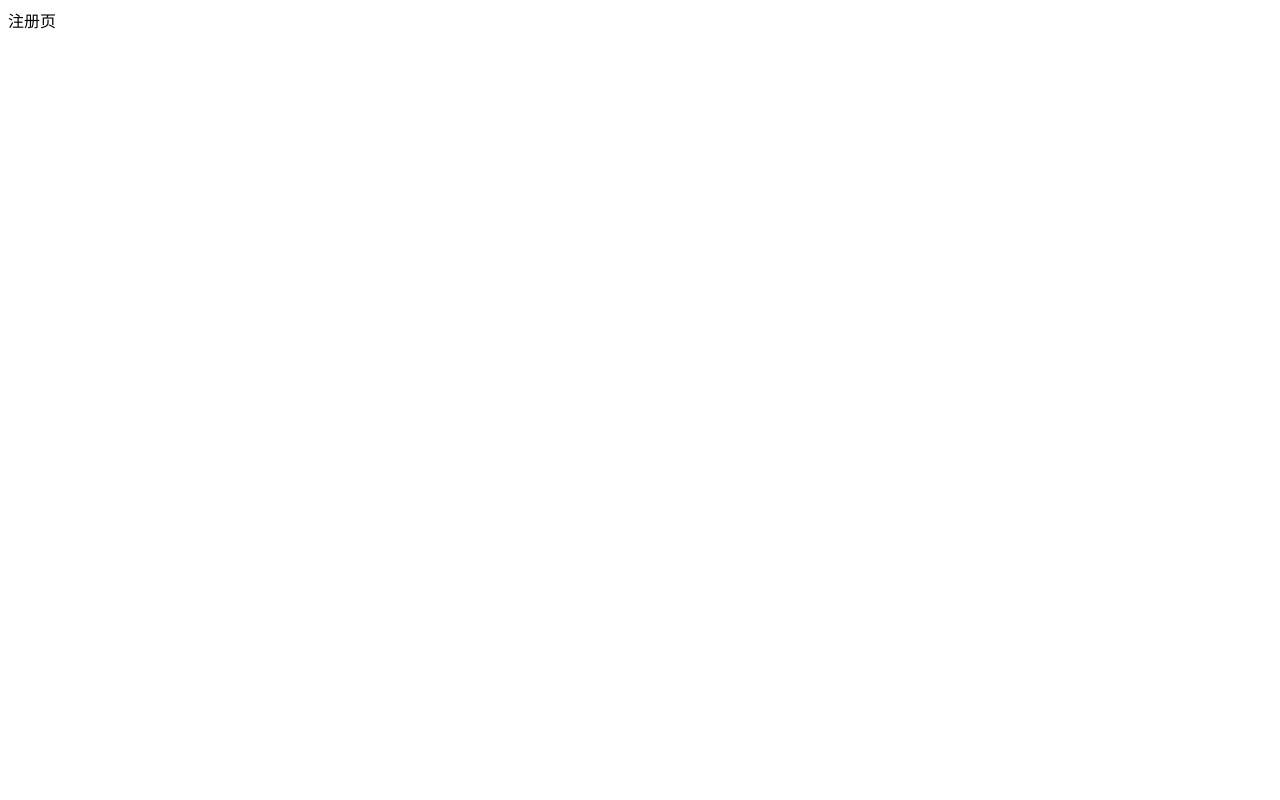
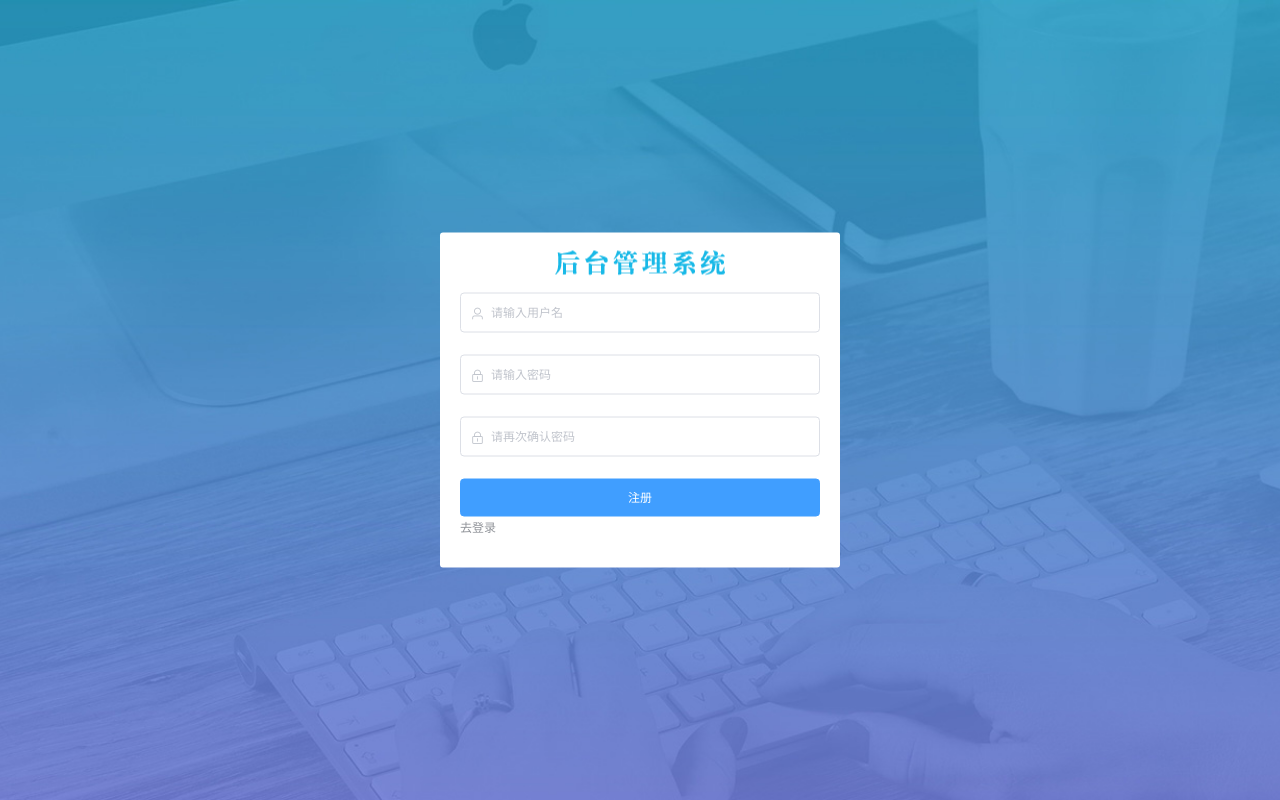
Before and after one commit to qinhan6/bev-demo, a Vue app: page /#/reg in a window 1280 px wide. Built offline with nearby package versions, Linux system fonts and the light colour scheme.

Commit message:
feat: 注册页面完成

```diff
--- a/src/main.js
+++ b/src/main.js
@@ -7,6 +7,8 @@ import axios from 'axios'
 // 导入 Element-ui 库
 import ElementUI from 'element-ui'
 import 'element-ui/lib/theme-chalk/index.css'
+// 导入全局样式
+import '@/assets/global.less'
 
 Vue.config.productionTip = false
 // 设置 axios 的根路径
--- a/src/views/Reg/Reg.vue
+++ b/src/views/Reg/Reg.vue
@@ -1,29 +1,99 @@
 <template>
-  <div>
-    注册页
+  <!-- 注册页面的整体盒子 -->
+  <div class="reg-container">
+    <!-- 注册的盒子 -->
+    <div class="reg-box">
+      <!-- 标题的盒子 -->
+      <div class="title-box"></div>
+      <!-- 注册的表单区域 -->
+      <el-form :model="regForm" :rules="regRules" ref="regForm"  class="demo-regForm">
+        <el-form-item prop="username">
+          <el-input prefix-icon="el-icon-user" placeholder="请输入用户名" v-model="regForm.username"></el-input>
+        </el-form-item>
+        <el-form-item prop="password">
+          <el-input prefix-icon="el-icon-lock" placeholder="请输入密码" v-model="regForm.password"></el-input>
+        </el-form-item>
+        <el-form-item prop="repassword">
+          <el-input prefix-icon="el-icon-lock" placeholder="请再次确认密码" v-model="regForm.repassword"></el-input>
+        </el-form-item>
+        <el-button type="primary" style="width: 100%" @click="hReg">注册</el-button>
+        <el-link type="info" @click="$router.push('/login')">去登录</el-link>
+      </el-form>
+    </div>
   </div>
 </template>
 
 <script>
 export default {
-  name: 'BevDemoReg',
-
+  name: 'MyReg',
   data () {
+    const cheekPass = (rule, value, callback) => {
+      if (value !== this.regForm.password) {
+        callback(new Error('两次输入密码不一致!'))
+      } else {
+        callback()
+      }
+    }
     return {
-
+      regForm: {
+        username: '',
+        password: '',
+        repassword: ''
+      },
+      regRules: {
+        username: [
+          { required: true, message: '请输入用户名', trigger: 'blur' },
+          { pattern: /^[a-zA-z][a-zA-Z0-9]{0,9}$/, message: '用户名是 1 ~ 10 位字符, 且首位是字母', trigger: 'blur' }
+        ],
+        password: [
+          { required: true, message: '请输入密码', trigger: 'blur' },
+          { pattern: /^\S{6,15}$/, message: '密码是6 ~ 15 位非空字符', trigger: 'blur' }
+        ],
+        repassword: [
+          { required: true, message: '请输入密码', trigger: 'blur' },
+          { pattern: /^\S{6,15}$/, message: '密码是6 ~ 15 位非空字符', trigger: 'blur' },
+          { validator: cheekPass, trigger: 'blur' }
+        ]
+      }
     }
   },
-
-  mounted () {
-
-  },
-
   methods: {
-
+    hReg () {
+      this.$refs.regForm.validate(async (valid) => {
+        if (!valid) return
+        const { data: res } = await this.$axios.post('/api/reg', this.regForm)
+        // console.log(res)
+        if (res.code !== 0) return this.$message.error(res.message)
+        this.$message.success(res.message)
+        this.$router.push('/login')
+      })
+    }
   }
 }
 </script>
 
-<style lang="scss" scoped>
+<style lang="less" scoped>
+.reg-container {
+  background: url('../../assets/images/login_bg.jpg') center;
+  background-size: cover;
+  height: 100%;
 
+  .reg-box {
+    width: 400px;
+    height: 335px;
+    background-color: #fff;
+    border-radius: 3px;
+    position: absolute;
+    left: 50%;
+    top: 50%;
+    transform: translate(-50%, -50%);
+    box-sizing: border-box;
+    padding: 0 20px;
+
+    .title-box {
+      height: 60px;
+      background: url('../../assets/images/login_title.png') center no-repeat;
+    }
+  }
+}
 </style>
```
